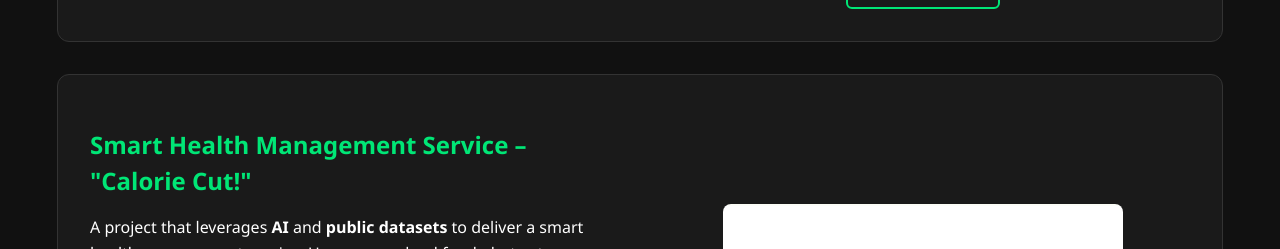
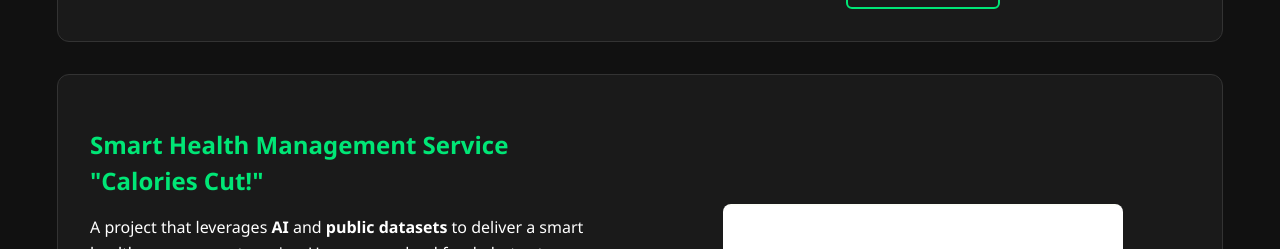
Before and after one commit to humanwade/portfolio, a React (Vite) app: page /portfolio/projects in a window 1280 px wide. Shown: the part 1540-1789 px from the top of the page. Built offline with nearby package versions, Linux system fonts and the light colour scheme.

Commit message:
update minor text error

```diff
--- a/src/pages/Projects.jsx
+++ b/src/pages/Projects.jsx
@@ -91,7 +91,8 @@ function Projects() {
 
             <div className="project-row">
                 <div className="project-text">
-                    <h2>Smart Health Management Service – "Calorie Cut!"</h2>
+                    <h2>Smart Health Management Service <br />
+                    "Calories Cut!"</h2>
                     <p>
                         A project that leverages <strong>AI</strong> and <strong>public datasets</strong> to deliver a smart health management service.
                         Users can upload food photos to automatically calculate <strong>calories</strong> and <strong>macronutrients</strong>, receive personalized diet recommendations, and track their health progress over time.
```
